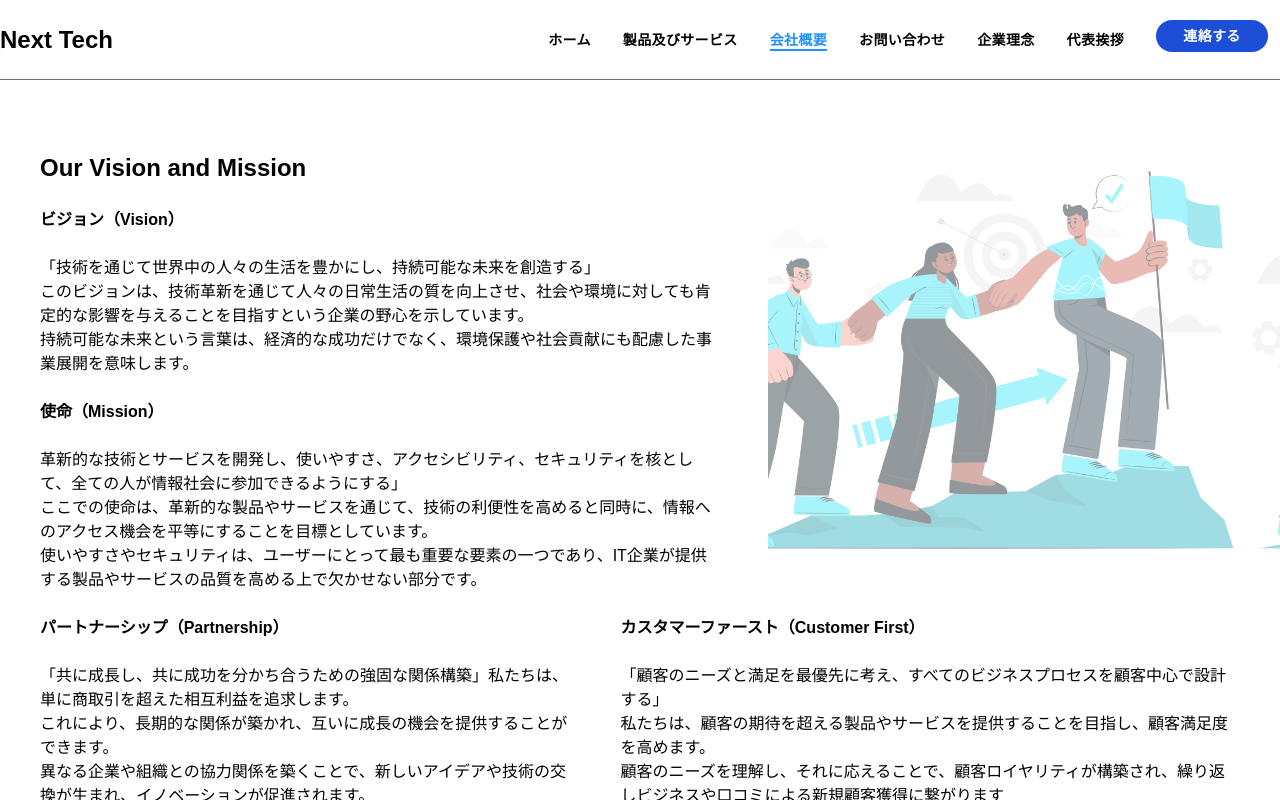
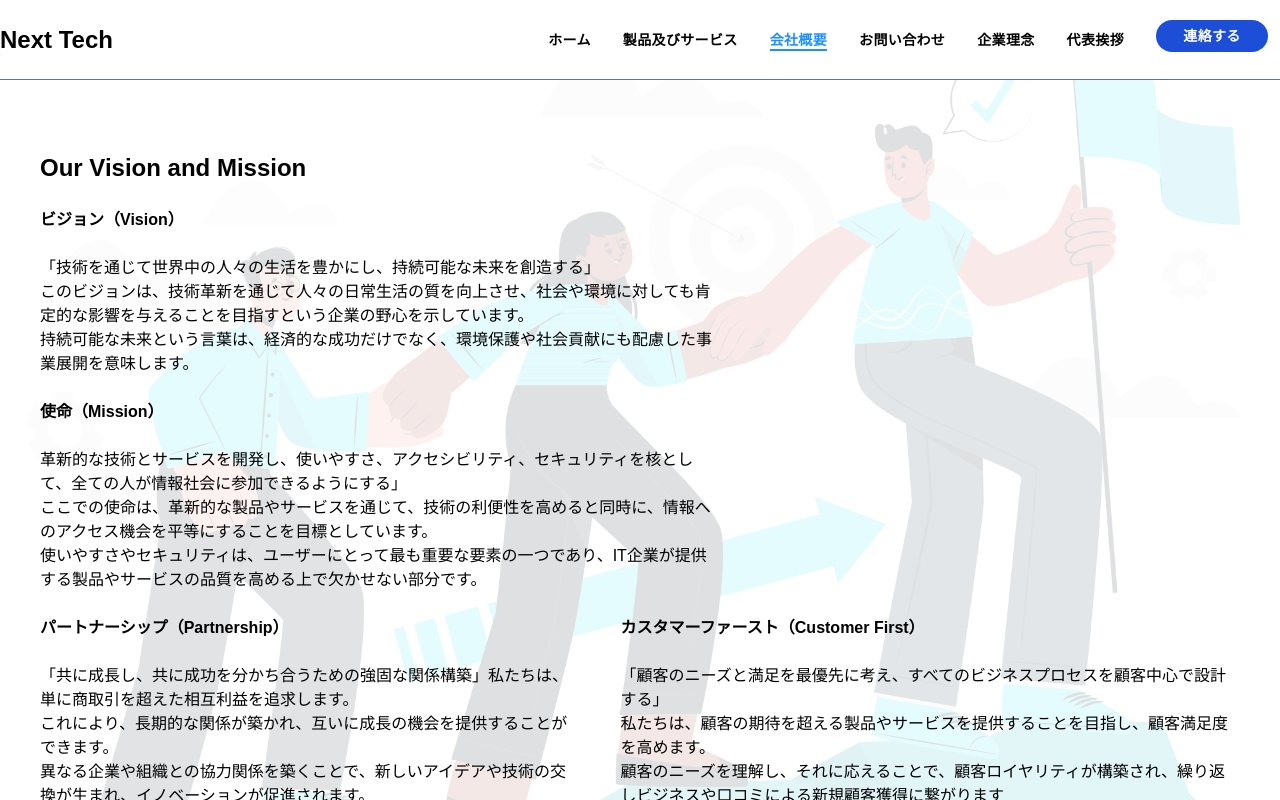
Before and after one commit to Kroro1208/next_modern_website, a Next.js app: page /about in a window 1280 px wide. Shown: the top 800 px of the page. Built offline with nearby package versions, Linux system fonts and the light colour scheme; a web font is replaced by a local one.

Commit message:
背景画像調整

```diff
--- a/app/globals.css
+++ b/app/globals.css
@@ -11,12 +11,12 @@
   content: "";
   position: absolute;
   top: 0;
-  right: 0; /* 画像を右上に配置 */
-  width: 40%; /* 画像の幅をコンテナ幅の20%に設定 */
-  height: 70%; /* 画像の高さをコンテナ高の20%に設定 */
+  left: 0;
+  right: 0;
+  bottom: 0;
   background-image: url("/aboutImg/about.png"); /* 背景画像のパスを指定 */
-  background-position: calc(100% - 40px); /* 画像を右上に配置 */
-  background-size: cover; /* 画像が指定した領域にフィットするように設定 */
-  opacity: 0.5; /* 背景画像の透明度を調整 */
-  z-index: -1; /* コンテンツの背後に配置 */
+  background-position: center; /* 画像を中央に配置 */
+  background-size: cover; /* 画像が画面全体にフィットするように設定 */
+  opacity: 0.15; /* 背景画像の透明度を調整 */
+  z-index: -1; /* 背景に配置 */
 }
```
